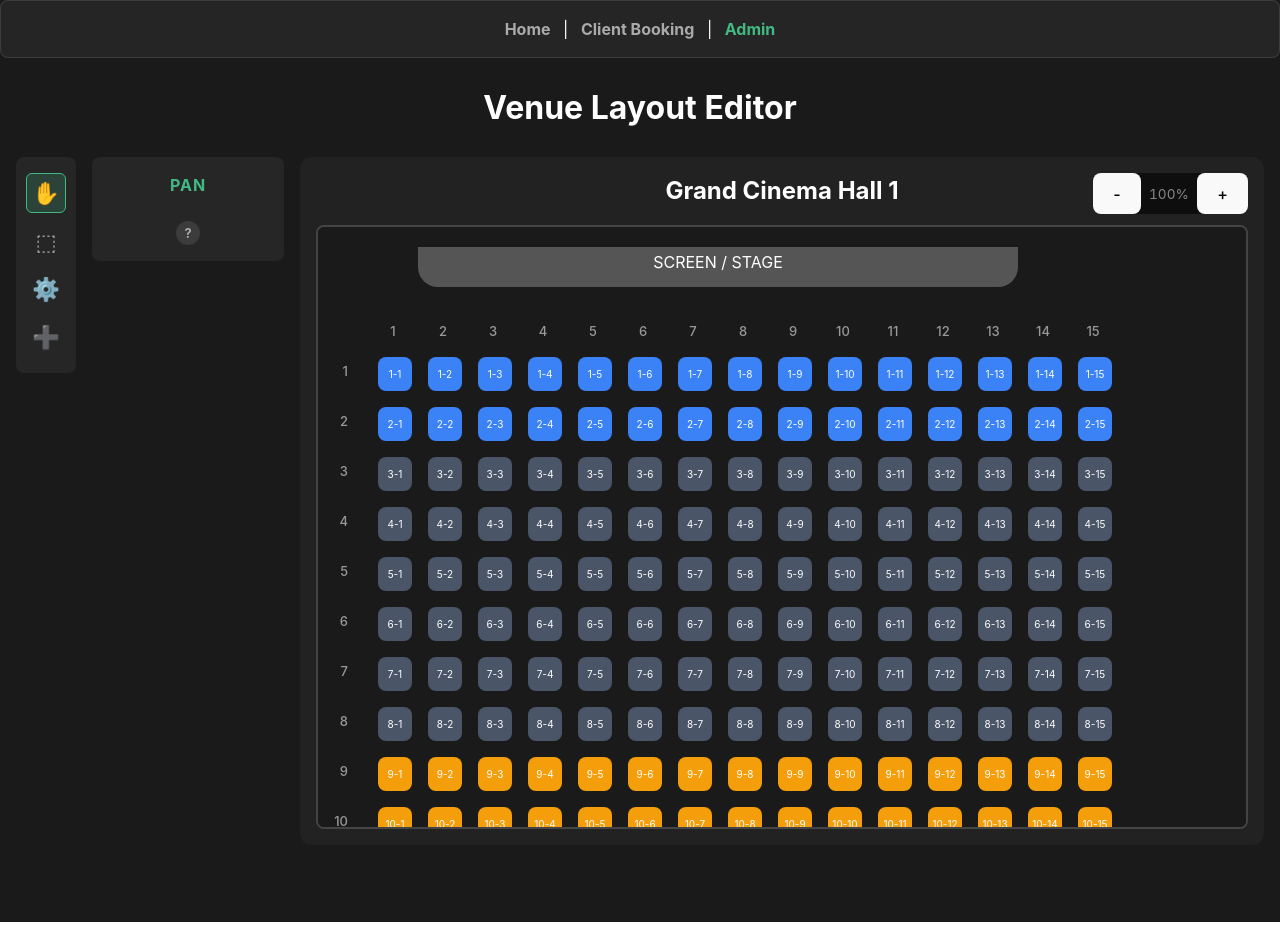
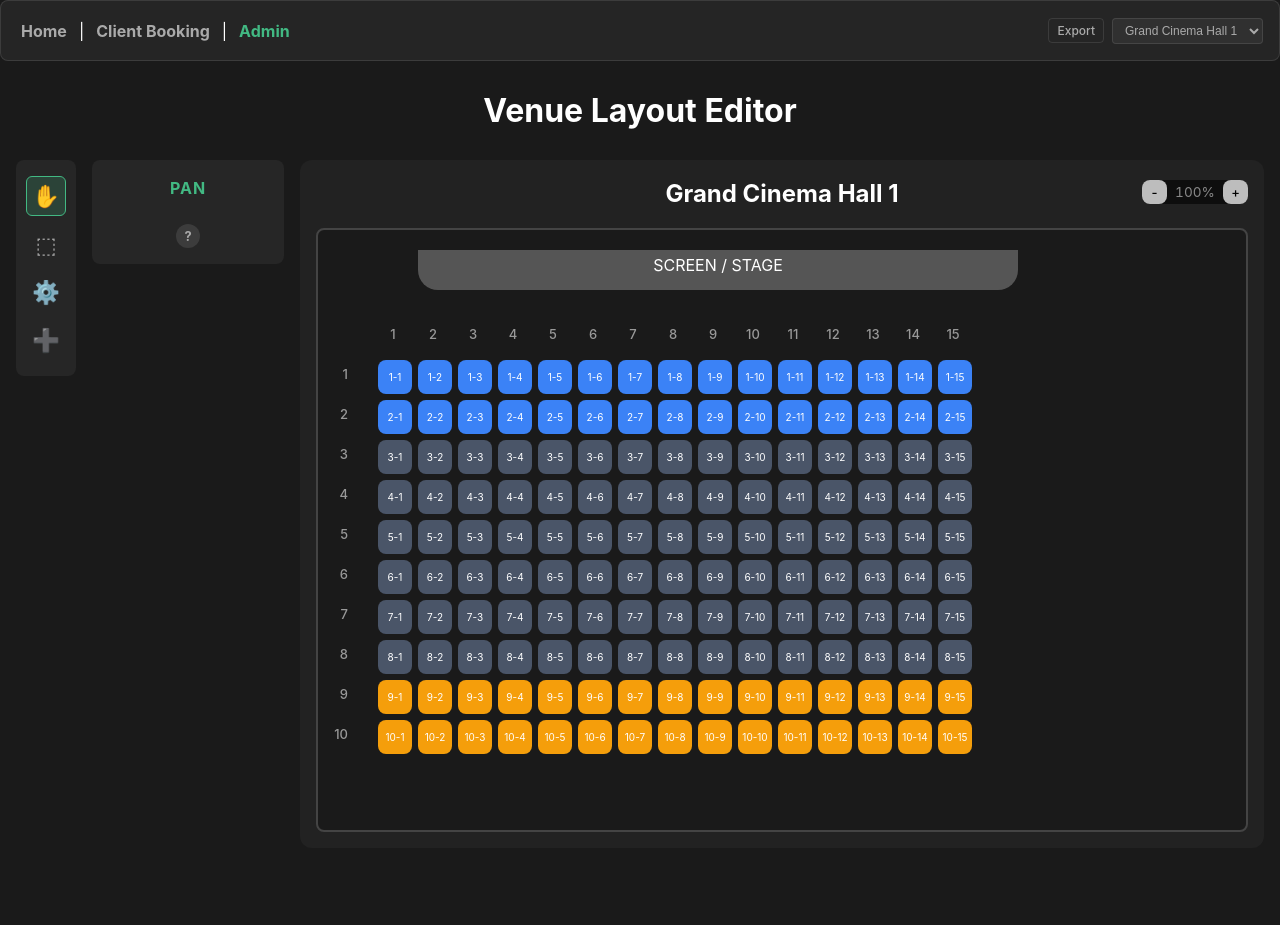
Before and after one commit to gerasem/ticket-shop, a Vue app: page /admin in a window 1280 px wide. Built offline with nearby package versions, Linux system fonts and the light colour scheme.

Commit message:
export as json

```diff
--- /dev/null
+++ b/public/venues/default-venue.json
@@ -0,0 +1,44 @@
+{
+  "id": "default-venue",
+  "name": "Grand Cinema Hall 1",
+  "type": "cinema",
+  "width": 800,
+  "height": 600,
+  "curvature": 0,
+  "stage": {
+    "x": 100,
+    "y": 20,
+    "width": 600,
+    "height": 40
+  },
+  "defaultSeatStyle": {
+    "color": "#4a5568",
+    "width": 30,
+    "height": 30,
+    "borderRadius": "8px"
+  },
+  "seatTypes": [
+    {
+      "id": "standard",
+      "name": "Standard",
+      "priceInCents": 1000
+    },
+    {
+      "id": "premium",
+      "name": "Premium",
+      "priceInCents": 1500,
+      "style": {
+        "color": "#3b82f6"
+      }
+    },
+    {
+      "id": "vip",
+      "name": "VIP",
+      "priceInCents": 2500,
+      "style": {
+        "color": "#f59e0b"
+      }
+    }
+  ],
+  "seats": []
+}
--- /dev/null
+++ b/public/venues/venues-index.json
@@ -0,0 +1,9 @@
+{
+  "venues": [
+    {
+      "id": "default-venue",
+      "name": "Grand Cinema Hall 1",
+      "file": "default-venue.json"
+    }
+  ]
+}
--- a/src/App.vue
+++ b/src/App.vue
@@ -1,19 +1,38 @@
 <script setup lang="ts">
 import { RouterView } from 'vue-router';
+import VenueSelector from './components/VenueSelector.vue';
+import { useVenueStore } from './stores/venue';
 
 // Import shared styles
 import './assets/theme.css';
 import './assets/styles/buttons.css';
 import './assets/styles/layout.css';
+
+const venueStore = useVenueStore();
+
+const handleExportJSON = async () => {
+  const success = await venueStore.copyVenueJSON();
+  if (success) {
+    alert('✅ Venue JSON copied to clipboard!');
+  } else {
+    alert('❌ Failed to copy. Please try again.');
+  }
+};
 </script>
 
 <template>
   <div class="app-container">
     <header>
       <nav>
-        <RouterLink to="/">Home</RouterLink> |
-        <RouterLink to="/client">Client Booking</RouterLink> |
-        <RouterLink to="/admin">Admin</RouterLink>
+        <div class="nav-left">
+          <RouterLink to="/">Home</RouterLink> |
+          <RouterLink to="/client">Client Booking</RouterLink> |
+          <RouterLink to="/admin">Admin</RouterLink>
+        </div>
+        <div class="nav-right">
+          <button class="export-btn" @click="handleExportJSON">Export</button>
+          <VenueSelector />
+        </div>
       </nav>
     </header>
 
@@ -37,13 +56,45 @@ nav {
   background: var(--color-bg-panel);
   border-radius: 8px;
   border: 1px solid var(--color-border-light);
+  display: flex;
+  justify-content: space-between;
+  align-items: center;
+}
+
+.nav-left {
+  display: flex;
+  gap: 0.5rem;
+  align-items: center;
+}
+
+.nav-right {
+  display: flex;
+  align-items: center;
+  gap: 0.5rem;
+}
+
+.export-btn {
+  background: transparent;
+  color: var(--color-text-secondary);
+  border: 1px solid var(--color-border-light);
+  border-radius: 4px;
+  padding: 0.25rem 0.5rem;
+  font-size: 0.75rem;
+  cursor: pointer;
+  transition: all 0.2s;
+}
+
+.export-btn:hover {
+  background: var(--color-bg-hover);
+  border-color: var(--color-accent);
+  color: var(--color-accent);
 }
 
 nav a {
   text-decoration: none;
   color: var(--color-text-secondary);
   font-weight: bold;
-  margin: 0 0.5rem;
+  margin: 0 0.25rem;
   transition: color 0.2s;
 }
 
--- a/src/assets/venue.css
+++ b/src/assets/venue.css
@@ -166,7 +166,7 @@ h1 {
   font-size: 10px;
   cursor: pointer;
   user-select: none;
-  transition: all 0.2s;
+  transition: background-color 0.2s;
   overflow: visible;
   border: 2px solid transparent;
 }
--- a/src/components/VenueGrid.vue
+++ b/src/components/VenueGrid.vue
@@ -194,7 +194,7 @@ const handleMouseLeave = () => {
 
 .zoom-controls {
   position: absolute;
-  top: 1rem;
+  top: 20px;
   right: 1rem;
   display: flex;
   align-items: center;
@@ -204,6 +204,19 @@ const handleMouseLeave = () => {
   border-radius: 8px;
   transition: all 0.2s;
   padding: 0;
+ }
+
+.zoom-controls button {
+  width: 25px;
+  border-radius: 8px;
+  border: 1px solid transparent;
+  padding: 3px 0;
+  font-size: 13px;
+  font-weight: 500;
+  font-family: inherit;
+  background-color: #bdbdbd;
+  cursor: pointer;
+  transition: border-color 0.25s;
 }
 
 .zoom-controls button:hover:not(:disabled) {
--- /dev/null
+++ b/src/components/VenueSelector.vue
@@ -0,0 +1,82 @@
+<script setup lang="ts">
+import { ref, onMounted } from 'vue';
+import { useVenueStore } from '../stores/venue';
+
+interface VenueOption {
+  id: string;
+  name: string;
+  file: string;
+}
+
+const venueStore = useVenueStore();
+const venues = ref<VenueOption[]>([]);
+const selectedVenue = ref('default-venue');
+
+onMounted(async () => {
+  // Load available venues list
+  try {
+    const response = await fetch('/venues/venues-index.json');
+    const data = await response.json();
+    venues.value = data.venues;
+  } catch (error) {
+    console.error('Failed to load venues list:', error);
+  }
+});
+
+const onVenueChange = async (event: Event) => {
+  const select = event.target as HTMLSelectElement;
+  const venueId = select.value;
+
+  const venue = venues.value.find(v => v.id === venueId);
+  if (venue) {
+    await venueStore.loadVenueFromJSON(venue.file);
+    selectedVenue.value = venueId;
+  }
+};
+</script>
+
+<template>
+  <div class="venue-selector">
+    <select
+      v-model="selectedVenue"
+      @change="onVenueChange"
+      class="venue-select"
+    >
+      <option
+        v-for="venue in venues"
+        :key="venue.id"
+        :value="venue.id"
+      >
+        {{ venue.name }}
+      </option>
+    </select>
+  </div>
+</template>
+
+<style scoped>
+.venue-selector {
+  display: inline-block;
+}
+
+.venue-select {
+  background: var(--color-bg-panel);
+  color: var(--color-text-secondary);
+  border: 1px solid var(--color-border-light);
+  border-radius: 4px;
+  padding: 0.25rem 0.5rem;
+  font-size: 0.75rem;
+  cursor: pointer;
+  outline: none;
+  transition: all 0.2s;
+  min-width: 120px;
+}
+
+.venue-select:hover {
+  border-color: var(--color-border);
+  color: var(--color-text-primary);
+}
+
+.venue-select:focus {
+  border-color: var(--color-accent);
+}
+</style>
--- a/src/stores/venue.ts
+++ b/src/stores/venue.ts
@@ -6,12 +6,46 @@ export const useVenueStore = defineStore('venue', () => {
   const currentVenue = ref<Venue | null>(null);
 
   const loadVenue = async () => {
-    // Simulate API delay
-    await new Promise(resolve => setTimeout(resolve, 500));
-    currentVenue.value = generateMockVenue();
+    // Default: load from default JSON or generate mock
+    await loadVenueFromJSON('default-venue.json');
   };
 
-  // Removed saveVenue as we now save to DB via API
+  const loadVenueFromJSON = async (filename: string) => {
+    try {
+      const response = await fetch(`/venues/${filename}`);
+      if (!response.ok) {
+        throw new Error(`Failed to load venue: ${response.statusText}`);
+      }
+      const data = await response.json();
+
+      // If seats array is empty, generate them (for template files)
+      if (!data.seats || data.seats.length === 0) {
+        data.seats = generateSeatsForVenue(data);
+      }
+
+      currentVenue.value = data;
+    } catch (error) {
+      console.error('Error loading venue from JSON:', error);
+      // Fallback to mock data
+      currentVenue.value = generateMockVenue();
+    }
+  };
+
+  const exportVenueAsJSON = (): string => {
+    if (!currentVenue.value) return '';
+    return JSON.stringify(currentVenue.value, null, 2);
+  };
+
+  const copyVenueJSON = async () => {
+    const json = exportVenueAsJSON();
+    try {
+      await navigator.clipboard.writeText(json);
+      return true;
+    } catch (error) {
+      console.error('Failed to copy to clipboard:', error);
+      return false;
+    }
+  };
 
   const updateSeatStatus = async (seatId: string, status: Venue['seats'][0]['status']) => {
     if (!currentVenue.value) return;
@@ -19,13 +53,48 @@ export const useVenueStore = defineStore('venue', () => {
     const seat = currentVenue.value.seats.find(s => s.id === seatId);
     if (seat) {
       seat.status = status;
-      // No API call needed for mock mode
     }
   };
 
   return {
     currentVenue,
     loadVenue,
+    loadVenueFromJSON,
+    exportVenueAsJSON,
+    copyVenueJSON,
     updateSeatStatus
   };
 });
+
+// Helper function to generate seats for a venue template
+function generateSeatsForVenue(venue: Partial<Venue>) {
+  const seats = [];
+  const rows = 10;
+  const cols = 15;
+  const seatSize = venue.defaultSeatStyle?.width || 30;
+  const gap = 10;
+
+  for (let r = 0; r < rows; r++) {
+    let typeId: string;
+    if (r < 2) {
+      typeId = 'premium';
+    } else if (r >= rows - 2) {
+      typeId = 'vip';
+    } else {
+      typeId = 'standard';
+    }
+
+    for (let c = 0; c < cols; c++) {
+      seats.push({
+        id: `r${r}-c${c}`,
+        x: c * (seatSize + gap) + 50,
+        y: r * (seatSize + gap) + 130,
+        status: Math.random() > 0.8 ? 'booked' : 'free',
+        label: `${r + 1}-${c + 1}`,
+        typeId: typeId
+      });
+    }
+  }
+
+  return seats;
+}
--- a/src/views/ClientView.vue
+++ b/src/views/ClientView.vue
@@ -359,6 +359,7 @@ const getSeatTypeClass = (seat: any) => {
   font-size: 0.75rem;
   cursor: pointer;
   transition: all 0.2s;
+  width: fit-content;
 }
 
 .clear-cart-btn:hover {
```
